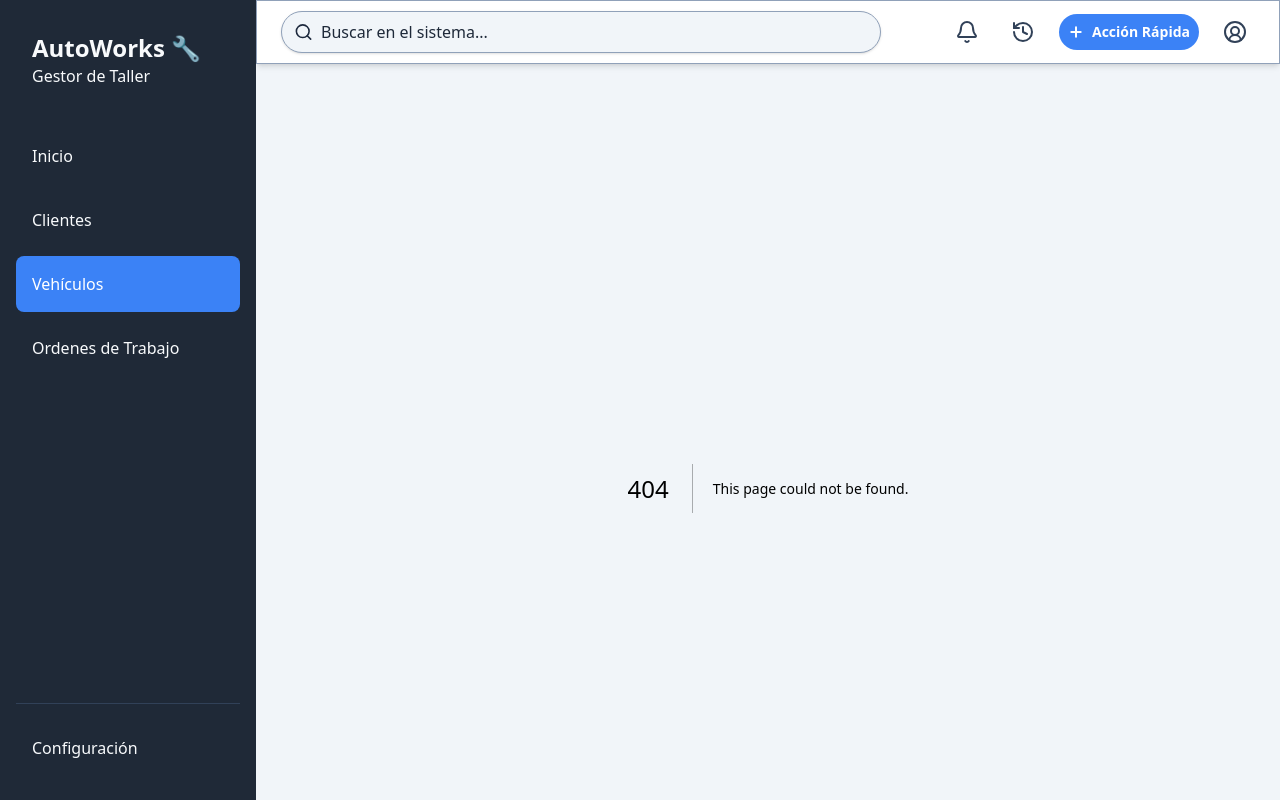
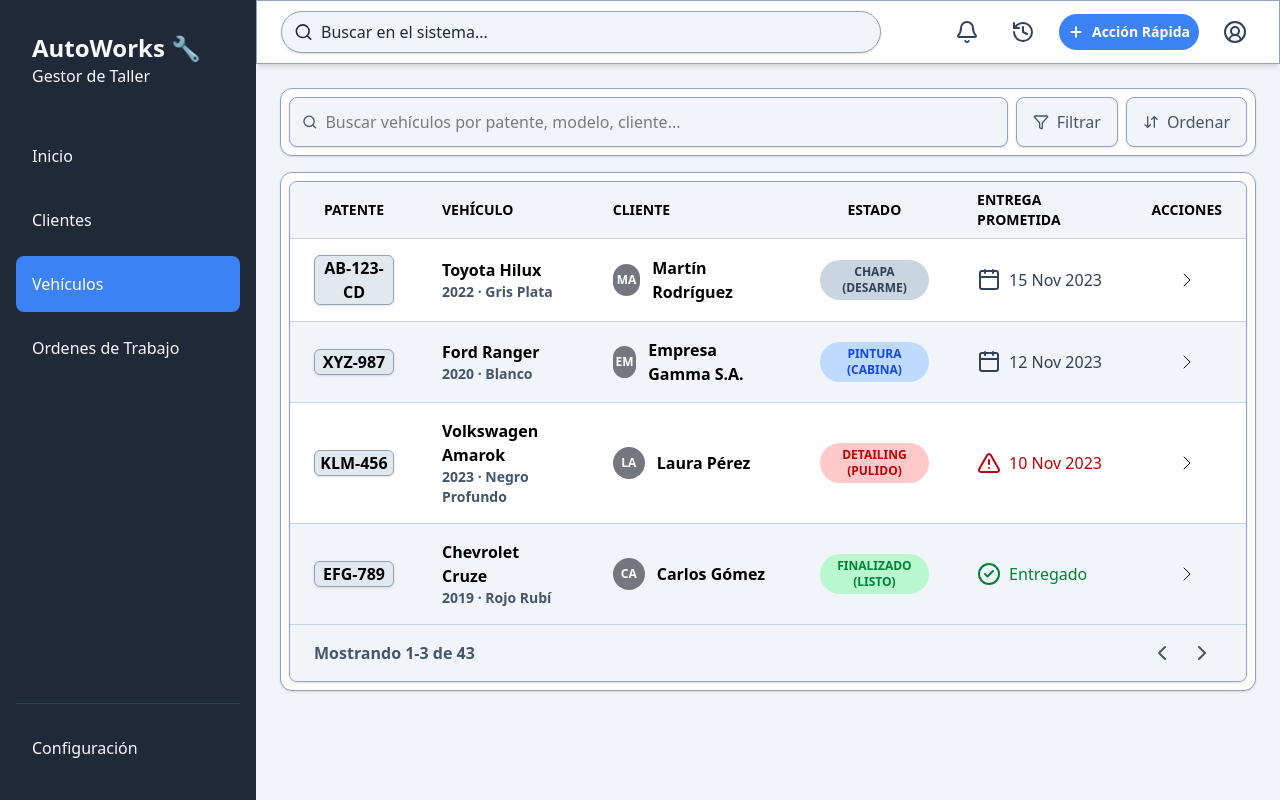
Before and after one commit to LucasKemerer/gestor-taller, a Next.js app: page /vehiculos in a window 1280 px wide. Before the commit this address had no page. Built offline with nearby package versions, Linux system fonts and the light colour scheme.

Commit message:
feat: diseño de paginas de clientes y vehiculos

```diff
--- /dev/null
+++ b/src/app/clientes/page.tsx
@@ -0,0 +1,87 @@
+import Table from "@/components/Table";
+import FilterBar from "@/components/FilterBar";
+import { mockCustomers, Customer } from "@/data/mockCustomers";
+import { Eye, ChevronRight } from "lucide-react";
+
+export default function Home() {
+  const columnas = [
+    {
+      header: "CLIENTE / EMPRESA",
+      cell: (fila: Customer) => (
+        <div className="flex items-center gap-3 px-6 py-4">
+          <div className="bg-aw-neutral flex h-8 w-8 items-center justify-center rounded-full">
+            <p className="text-xs font-bold text-white">
+              {fila.name.substring(0, 2).toUpperCase()}
+            </p>
+          </div>
+          <div>
+            <p className="font-semibold">{fila.name}</p>
+            <p className="text-sm text-slate-600">{fila.type}</p>
+          </div>
+        </div>
+      ),
+    },
+    {
+      header: "CONTACTO",
+      cell: (fila: Customer) => (
+        <div className="px-6 py-4">
+          <p className="font-semibold">{fila.phone}</p>
+          <p className="text-sm text-slate-600">{fila.email}</p>
+        </div>
+      ),
+    },
+    {
+      header: "VEHÍCULOS",
+      headerProperties: "text-center",
+      cell: (fila: Customer) => (
+        <div className="flex justify-center px-6 py-4">
+          <button className="flex items-center justify-center gap-2 rounded-full px-2 py-1 text-slate-600 outline-none hover:bg-slate-300">
+            <p>{fila.vehicles}</p>
+            <Eye className="stroke-1" />
+          </button>
+        </div>
+      ),
+    },
+    {
+      header: "ÚLTIMO SERVICIO",
+      headerProperties: "text-center",
+      cell: (fila: Customer) => (
+        <div className="flex flex-col items-center justify-center gap-1 px-6 py-4">
+          <span className="text-center font-semibold">{fila.lastService}</span>
+
+          {/* Lógica condicional para pintar la píldora según el estado */}
+          <span
+            className={`w-30 rounded-full px-2 py-1 text-center text-xs font-bold uppercase ${
+              fila.status === "PAGO PENDIENTE"
+                ? "bg-red-200 text-red-700"
+                : fila.status === "COMPLETADO"
+                  ? "bg-blue-200 text-blue-700"
+                  : "bg-slate-300 text-slate-700"
+            } `}
+          >
+            {fila.status}
+          </span>
+        </div>
+      ),
+    },
+    {
+      header: "ACCIONES",
+      headerProperties: "text-center",
+      cell: () => (
+        <div className="flex justify-center">
+          <button className="rounded-full p-1 hover:bg-slate-300">
+            <ChevronRight className="stroke-1" />
+          </button>
+        </div>
+      ),
+    },
+  ];
+  return (
+    <div>
+      <FilterBar placeholder="Buscar clientes por nombre, teléfono, correo, vehículos..." />
+      <div className="rounded-xl border border-slate-400 bg-white p-2 shadow-sm">
+        <Table data={mockCustomers} columns={columnas}></Table>
+      </div>
+    </div>
+  );
+}
--- /dev/null
+++ b/src/app/vehiculos/page.tsx
@@ -0,0 +1,109 @@
+import Table from "@/components/Table";
+import FilterBar from "@/components/FilterBar";
+import {
+  ChevronRight,
+  Calendar,
+  TriangleAlert,
+  CircleCheck,
+} from "lucide-react";
+import { mockVehicles, Vehicle } from "@/data/mockVehicles";
+
+export default function Home() {
+  const deliveryConfig = {
+    entregado: { textColor: "text-green-700", Icon: CircleCheck },
+    atrasado: { textColor: "text-red-700", Icon: TriangleAlert },
+    normal: { textColor: "text-slate-700", Icon: Calendar },
+  };
+
+  const columnas = [
+    {
+      header: "PATENTE",
+      headerProperties: "text-center",
+      cell: (fila: Vehicle) => (
+        <div className="flex justify-center px-6 py-4">
+          <p className="pointer-events-none w-20 rounded-md border border-slate-400 bg-slate-200 text-center font-semibold uppercase font-stretch-50% shadow-sm">
+            {fila.plate}
+          </p>
+        </div>
+      ),
+    },
+    {
+      header: "VEHÍCULO",
+      cell: (fila: Vehicle) => (
+        <div className="px-6 py-4">
+          <p className="text-md font-bold">{fila.model}</p>
+          <p className="text-sm font-semibold text-slate-600">
+            {fila.year} · {fila.color}
+          </p>
+        </div>
+      ),
+    },
+    {
+      header: "CLIENTE",
+      cell: (fila: Vehicle) => (
+        <div className="flex items-center gap-3 px-6 py-4">
+          <div className="bg-aw-neutral flex h-8 w-8 items-center justify-center rounded-full">
+            <p className="text-xs font-bold text-white">
+              {fila.clientName.substring(0, 2).toUpperCase()}
+            </p>
+          </div>
+          <p className="text-md font-semibold">{fila.clientName}</p>
+        </div>
+      ),
+    },
+    {
+      header: "ESTADO",
+      headerProperties: "text-center",
+      cell: (fila: Vehicle) => (
+        <div className="flex flex-col items-center justify-center gap-1 px-6 py-4">
+          <span
+            className={`rounded-full px-2 py-1 text-center text-xs font-bold uppercase ${
+              fila.statusType === "danger"
+                ? "bg-red-200 text-red-700"
+                : fila.statusType === "info"
+                  ? "bg-blue-200 text-blue-700"
+                  : fila.statusType === "neutral"
+                    ? "bg-slate-300 text-slate-700"
+                    : "bg-green-200 text-green-700" // Por si agregás un estado "EN PROCESO"
+            } `}
+          >
+            {fila.status}
+          </span>
+        </div>
+      ),
+    },
+    {
+      header: "ENTREGA PROMETIDA",
+      cell: (fila: Vehicle) => {
+        const config = deliveryConfig[fila.deliveryState];
+        return (
+          <div
+            className={`flex items-center gap-2 px-6 py-4 ${config.textColor}`}
+          >
+            <config.Icon />
+            <p>{fila.deliveryDate}</p>
+          </div>
+        );
+      },
+    },
+    {
+      header: "ACCIONES",
+      headerProperties: "text-center",
+      cell: () => (
+        <div className="flex justify-center">
+          <button className="rounded-full p-1 hover:bg-slate-300">
+            <ChevronRight className="stroke-1" />
+          </button>
+        </div>
+      ),
+    },
+  ];
+  return (
+    <div>
+      <FilterBar placeholder="Buscar vehículos por patente, modelo, cliente..." />
+      <div className="rounded-xl border border-slate-400 bg-white p-2 shadow-sm">
+        <Table data={mockVehicles} columns={columnas}></Table>
+      </div>
+    </div>
+  );
+}
```
